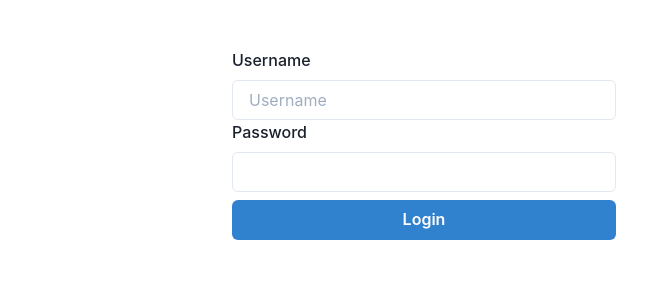
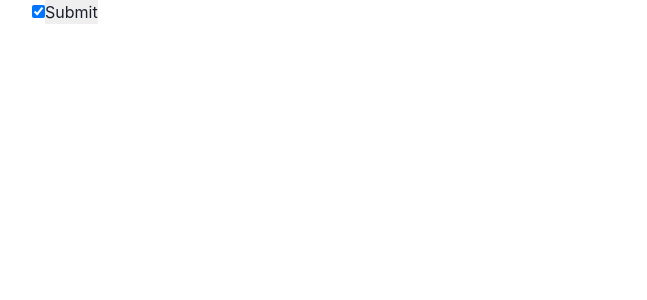
Before and after one commit to quangnmwork/React-Auth, a React (Create React App) app: page /test in a window 1280 px wide. Shown: the top 300 px of the page, without its empty margins (216-863 px from the left). Built offline with nearby package versions, Linux system fonts and the light colour scheme.

Commit message:
update more option of form state

```diff
--- a/src/App.tsx
+++ b/src/App.tsx
@@ -1,10 +1,13 @@
 import LoginPage from "./pages/LoginPage";
-import { Box } from "@chakra-ui/react";
+
+import TestFeature from "./pages/TestFeature";
+import { Routes, Route } from "react-router-dom";
 function App() {
   return (
-    <Box mt={"12"}>
-      <LoginPage />
-    </Box>
+    <Routes>
+      <Route path="/" element={<LoginPage />}></Route>
+      <Route path="/test" element={<TestFeature />}></Route>
+    </Routes>
   );
 }
 
--- a/src/components/form/FormLogin.tsx
+++ b/src/components/form/FormLogin.tsx
@@ -1,4 +1,3 @@
-import React, { useState } from "react";
 import {
   Box,
   FormControl,
@@ -10,9 +9,10 @@ import {
 import { useForm, SubmitHandler, Resolver } from "react-hook-form";
 import { AuthTypeNameSpace } from "../../IType/IType";
 import { login } from "../../api/login";
+import React from "react";
 const resolver: Resolver<AuthTypeNameSpace.UserLoginInput> = async (values) => {
   return {
-    values: !values.email ? {} : values,
+    values: !values.email || !values.password ? {} : values,
     errors: !values.email
       ? {
           email: {
@@ -25,11 +25,17 @@ const resolver: Resolver<AuthTypeNameSpace.UserLoginInput> = async (values) => {
 };
 
 const FormLogin = () => {
-  const [errLogin, setErrLogin] = useState<boolean>(false);
   const {
     register,
-    formState: { errors },
+    formState: {
+      errors,
+      isSubmitSuccessful,
+      isSubmitted,
+      isDirty,
+      dirtyFields,
+    },
     handleSubmit,
+    // watch,
   } = useForm<AuthTypeNameSpace.UserLoginInput>({ resolver });
   const onSubmit: SubmitHandler<AuthTypeNameSpace.UserLoginInput> = async (
     data: AuthTypeNameSpace.UserLoginInput
@@ -38,13 +44,25 @@ const FormLogin = () => {
     const res = await login(data);
     if (res.statusText === "OK") {
     } else {
-      setErrLogin(true);
     }
   };
-  console.log(errors);
+  // const emailInputWatching = watch("email"); // watching something like text change event
+  // console.log(emailInputWatching);
+  // console.log(isSubmitted); so this is check if the user has submitted
+  // isSubmitSuccessful is very convenient cause you dont need to use useState
+  React.useEffect(() => {
+    console.log(isDirty, dirtyFields);
+  }, [isDirty, dirtyFields]);
   return (
     <Box maxWidth={"30%"} mx={"auto"}>
-      <FormControl isInvalid={errLogin}>
+      <FormControl
+        isInvalid={
+          !isSubmitSuccessful &&
+          isSubmitted &&
+          !errors.email &&
+          !errors.password
+        }
+      >
         <FormControl isInvalid={errors.email ? true : false}>
           <FormLabel htmlFor="username">Username</FormLabel>
           <Input
--- /dev/null
+++ b/src/components/useFormApi/FormLoginApi.tsx
@@ -0,0 +1,37 @@
+import { useEffect } from "react";
+import { useForm } from "react-hook-form";
+import "./styles.css";
+interface IFormInputs {
+  firstName: string;
+  checkbox: boolean;
+}
+
+const FormLoginApi = () => {
+  const { register, handleSubmit, unregister, watch } = useForm<IFormInputs>({
+    defaultValues: {
+      firstName: "",
+      checkbox: true,
+    },
+  });
+
+  const onSubmit = (data: IFormInputs) => {
+    console.log(data);
+  };
+  const checkbox = watch("checkbox");
+  useEffect(() => {
+    console.log(checkbox);
+    if (checkbox) {
+      unregister("firstName");
+    }
+  }, [checkbox, unregister]);
+  return (
+    <form onSubmit={handleSubmit(onSubmit)}>
+      <input {...register("firstName")} />
+      <input {...register("checkbox")} type="checkbox" />
+
+      <input type="submit" />
+    </form>
+  );
+};
+
+export default FormLoginApi;
--- /dev/null
+++ b/src/components/useFormApi/styles.css
@@ -0,0 +1,128 @@
+/* body {
+  background: #0e101c;
+  font-family: -apple-system, BlinkMacSystemFont, "Segoe UI", "Roboto", "Oxygen",
+    "Ubuntu", "Cantarell", "Fira Sans", "Droid Sans", "Helvetica Neue",
+    sans-serif;
+}
+
+form {
+  max-width: 500px;
+  margin: 0 auto;
+}
+
+h1 {
+  font-weight: 100;
+  color: white;
+  text-align: center;
+  padding-bottom: 10px;
+  border-bottom: 1px solid rgb(79, 98, 148);
+}
+
+.form {
+  background: #0e101c;
+  max-width: 400px;
+  margin: 0 auto;
+}
+
+p {
+  color: #bf1650;
+}
+
+p::before {
+  display: inline;
+  content: "⚠ ";
+}
+
+input {
+  display: block;
+  box-sizing: border-box;
+  width: 100%;
+  border-radius: 4px;
+  border: 1px solid black;
+  padding: 10px 15px;
+  margin-bottom: 10px;
+  font-size: 14px;
+}
+
+label {
+  line-height: 2;
+  text-align: left;
+  display: block;
+  margin-bottom: 13px;
+  margin-top: 20px;
+  color: white;
+  font-size: 14px;
+  font-weight: 200;
+}
+
+button[type="submit"],
+input[type="submit"] {
+  background: #ec5990;
+  color: white;
+  text-transform: uppercase;
+  border: none;
+  margin-top: 40px;
+  padding: 20px;
+  font-size: 16px;
+  font-weight: 100;
+  letter-spacing: 10px;
+}
+
+button[type="submit"]:hover,
+input[type="submit"]:hover {
+  background: #bf1650;
+}
+
+button[type="submit"]:active,
+input[type="button"]:active,
+input[type="submit"]:active {
+  transition: 0.3s all;
+  transform: translateY(3px);
+  border: 1px solid transparent;
+  opacity: 0.8;
+}
+
+input:disabled {
+  opacity: 0.4;
+}
+
+input[type="button"]:hover {
+  transition: 0.3s all;
+}
+
+button[type="submit"],
+input[type="button"],
+input[type="submit"] {
+  -webkit-appearance: none;
+}
+
+.App {
+  max-width: 600px;
+  margin: 0 auto;
+}
+
+button[type="button"] {
+  display: block;
+  appearance: none;
+  background: #333;
+  color: white;
+  border: none;
+  text-transform: uppercase;
+  padding: 10px 20px;
+  border-radius: 4px;
+}
+
+hr {
+  margin-top: 30px;
+}
+
+button {
+  display: block;
+  appearance: none;
+  margin-top: 40px;
+  border: 1px solid #333;
+  margin-bottom: 20px;
+  text-transform: uppercase;
+  padding: 10px 20px;
+  border-radius: 4px;
+} */
--- a/src/index.tsx
+++ b/src/index.tsx
@@ -3,12 +3,15 @@ import ReactDOM from "react-dom";
 import App from "./App";
 import reportWebVitals from "./reportWebVitals";
 import { ChakraProvider } from "@chakra-ui/react";
+import { BrowserRouter } from "react-router-dom";
 
 ReactDOM.render(
   <React.StrictMode>
-    <ChakraProvider>
-      <App />
-    </ChakraProvider>
+    <BrowserRouter>
+      <ChakraProvider>
+        <App />
+      </ChakraProvider>
+    </BrowserRouter>
   </React.StrictMode>,
   document.getElementById("root")
 );
--- /dev/null
+++ b/src/pages/TestFeature.tsx
@@ -0,0 +1,11 @@
+import FormLoginApi from "../components/useFormApi/FormLoginApi";
+
+const TestFeature = () => {
+  return (
+    <div>
+      <FormLoginApi />
+    </div>
+  );
+};
+
+export default TestFeature;
```
